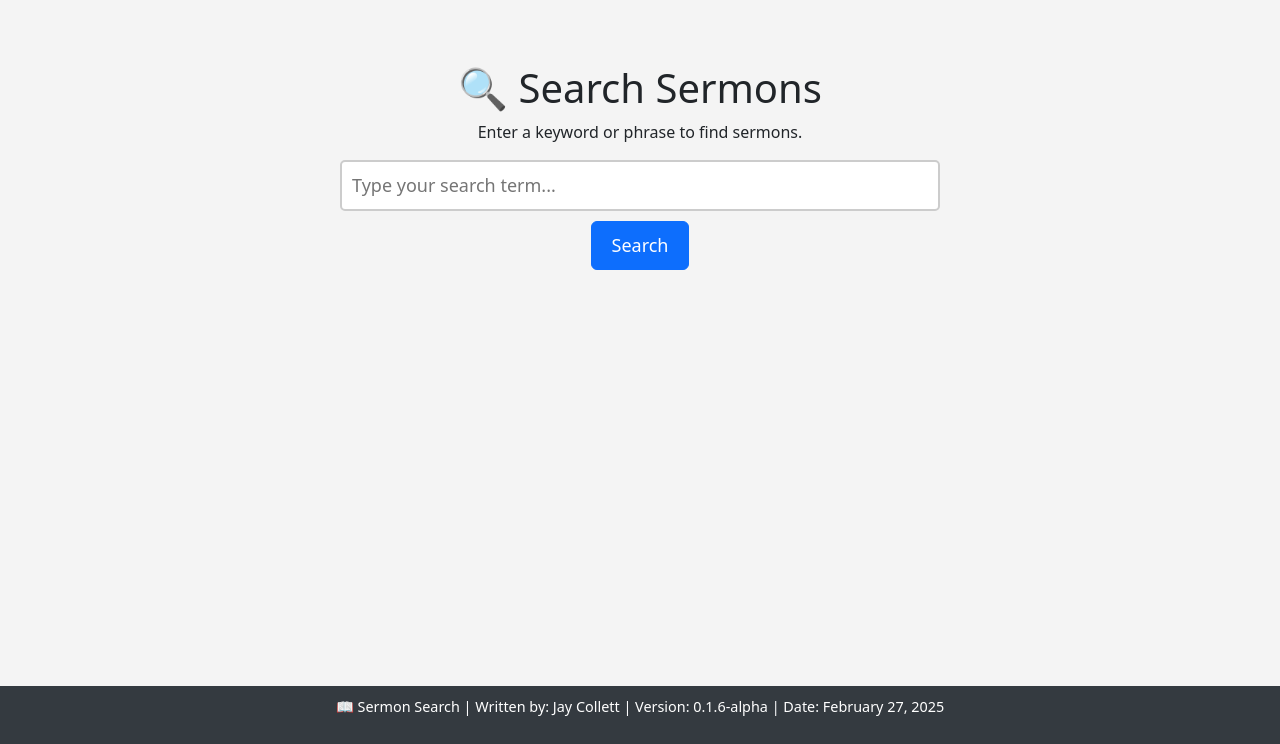
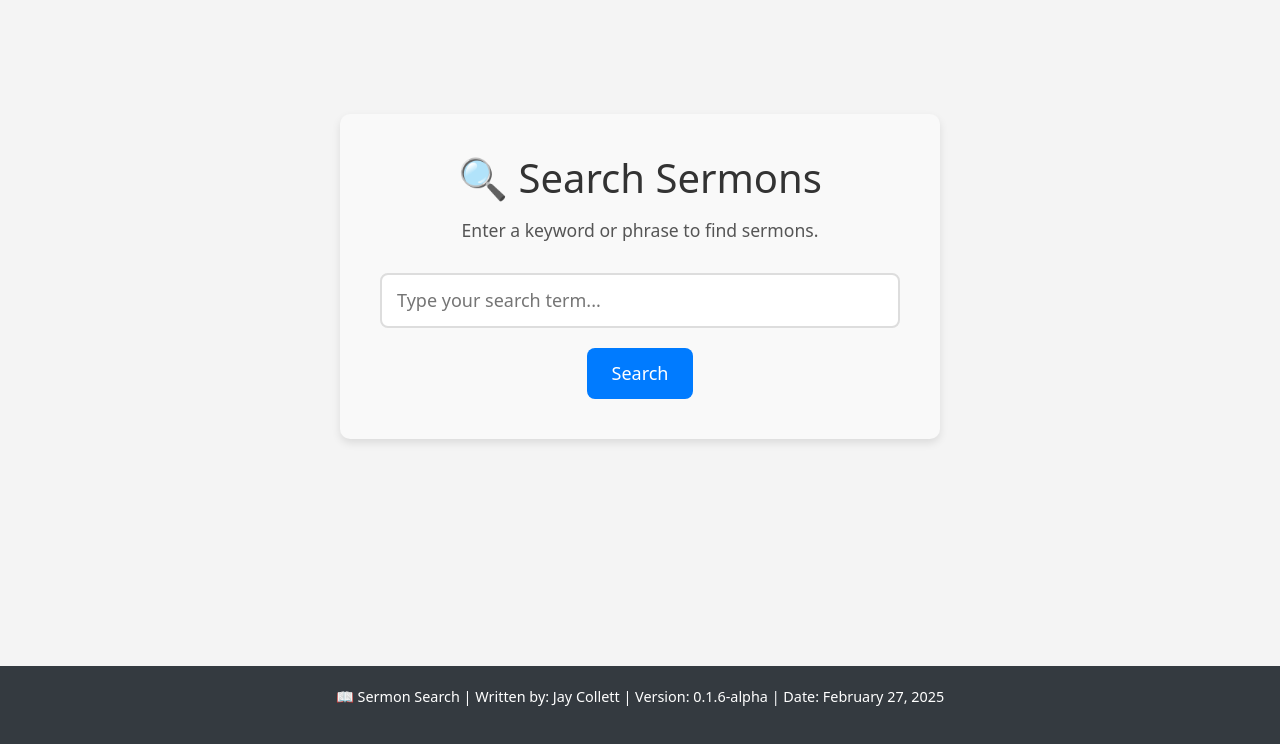
Before and after one commit to jaycollett/TCFSermonSearcher, a Flask app: page /search in a window 1280 px wide. Shown: the part 56-800 px from the top of the page. Run offline with Flask 3, Linux system fonts and the light colour scheme.

Commit message:
Adds support for escaping char in sqllite

```diff
--- a/app.py
+++ b/app.py
@@ -30,11 +30,14 @@ def extract_relevant_snippets(transcript, query, max_snippets=3, context_words=8
     """Extract snippets of text surrounding the search query."""
     matched_snippets = []
 
+    # Escape the query for use in regex
+    escaped_query = re.escape(query)
+
     # Use regular expression to find the exact phrase in the transcript
-    matches = re.finditer(re.escape(query), transcript)
+    matches = re.finditer(escaped_query, transcript, re.IGNORECASE)
 
     for match in matches:
-        start = max(0, match.start() - context_words * 5) #Multiply context words to get character context.
+        start = max(0, match.start() - context_words * 5)
         end = min(len(transcript), match.end() + context_words * 5)
         snippet = transcript[start:end]
         matched_snippets.append(snippet)
@@ -63,7 +66,10 @@ def highlight_search_terms(text, query):
     if not query or query.strip() == "":
         return text
 
-    regex = re.compile(rf'({re.escape(query)})', re.IGNORECASE)
+    # Escape the query for use in regex
+    escaped_query = re.escape(query)
+
+    regex = re.compile(rf'({escaped_query})', re.IGNORECASE)
     text = regex.sub(r'<span class="highlight">\1</span>', text)
 
     return text
@@ -86,7 +92,11 @@ def search():
 
     try:
         db = get_db()
-        cur = db.execute("SELECT id, title, mp3_file, transcript FROM sermons_fts WHERE sermons_fts MATCH ? LIMIT 25", (query,))
+        # Escape double quotes within the query
+        escaped_query = query.replace('"', '""')
+        # Explicit string concatenation
+        fts_query = '"' + escaped_query + '"'
+        cur = db.execute("SELECT id, title, mp3_file, transcript FROM sermons_fts WHERE sermons_fts MATCH ? LIMIT 25", (fts_query,))
         sermons = cur.fetchall()
 
         for sermon in sermons:
--- a/templates/layout.html
+++ b/templates/layout.html
@@ -4,27 +4,41 @@
     <meta charset="UTF-8">
     <title>Sermon Search</title>
     <meta name="viewport" content="width=device-width, initial-scale=1">
+    <meta name="description" content="Searchable sermon transcripts. Find past sermons easily.">
     <link rel="stylesheet" href="https://cdn.jsdelivr.net/npm/bootstrap@5.3.0/dist/css/bootstrap.min.css">
     <style>
         body {
             padding-top: 70px;
-      background-color: #f4f4f4; /* Light grey background */
+            background-color: #f4f4f4;
             display: flex;
             flex-direction: column;
             min-height: 100vh;
         }
+
         .content-wrapper {
             flex: 1;
+            padding: 20px; /* Added padding */
         }
+
         .footer {
             background-color: #343a40;
             color: white;
             text-align: center;
-      padding: 10px;
+            padding: 20px 10px; /* Increased vertical padding */
             font-size: 0.9rem;
-      position: relative;
-      bottom: 0;
             width: 100%;
+        }
+
+        .navbar-nav .nav-link {
+            transition: color 0.3s ease; /* Smooth hover transition */
+        }
+
+        .navbar-nav .nav-link:hover {
+            color: #aaa; /* Lighter color on hover */
+        }
+
+        .navbar {
+            padding: 0.5rem 1rem; /* Added padding to navbar */
         }
     </style>
 </head>
@@ -32,7 +46,8 @@
 <nav class="navbar navbar-expand-lg navbar-dark bg-dark fixed-top">
     <div class="container">
         <a class="navbar-brand" href="{{ url_for('index') }}">Sermon Search</a>
-      <button class="navbar-toggler" type="button" data-bs-toggle="collapse" data-bs-target="#navbarNav">
+        <button class="navbar-toggler" type="button" data-bs-toggle="collapse" data-bs-target="#navbarNav"
+                aria-controls="navbarNav" aria-expanded="false" aria-label="Toggle navigation">
             <span class="navbar-toggler-icon"></span>
         </button>
         <div class="collapse navbar-collapse" id="navbarNav">
--- a/templates/search.html
+++ b/templates/search.html
@@ -3,21 +3,54 @@
 <style>
     .search-container {
         max-width: 600px;
-    margin: auto;
+        margin: 80px auto; /* Increased top margin for better spacing */
         text-align: center;
-    padding-top: 50px;
+        padding: 40px; /* Added padding for a cleaner look */
+        background-color: #f9f9f9; /* Light background */
+        border-radius: 10px; /* Rounded corners */
+        box-shadow: 0 4px 8px rgba(0, 0, 0, 0.1); /* Subtle shadow */
     }
+
+    .search-container h1 {
+        font-size: 2.5rem; /* Larger heading */
+        margin-bottom: 15px;
+        color: #333;
+    }
+
+    .search-container p {
+        font-size: 1.1rem;
+        color: #555;
+        margin-bottom: 30px;
+    }
+
     .search-box {
         width: 100%;
-    padding: 10px;
+        padding: 12px 15px; /* Increased padding */
         font-size: 18px;
-    border: 2px solid #ccc;
-    border-radius: 5px;
+        border: 2px solid #ddd; /* Lightened border */
+        border-radius: 8px; /* More rounded corners */
+        transition: border-color 0.3s ease; /* Smooth border transition */
     }
+
+    .search-box:focus {
+        border-color: #007bff; /* Highlight border on focus */
+        outline: none; /* Remove default focus outline */
+    }
+
     .search-button {
-    margin-top: 10px;
-    padding: 10px 20px;
+        margin-top: 20px;
+        padding: 12px 25px; /* Increased padding */
         font-size: 18px;
+        background-color: #007bff; /* Primary button color */
+        color: white;
+        border: none;
+        border-radius: 8px;
+        cursor: pointer;
+        transition: background-color 0.3s ease;
+    }
+
+    .search-button:hover {
+        background-color: #0056b3; /* Darker background on hover */
     }
 </style>
 
@@ -26,7 +59,7 @@
     <p>Enter a keyword or phrase to find sermons.</p>
     <form action="{{ url_for('search') }}" method="get">
         <input type="text" name="q" class="search-box" placeholder="Type your search term..." required>
-    <button type="submit" class="btn btn-primary search-button">Search</button>
+        <button type="submit" class="search-button">Search</button>
     </form>
 </div>
 {% endblock %}
```
Also changed, not shown: templates/error.html (added, +44 -0 lines), templates/index.html (+51 -7 lines). Lines whose indentation alone changed are shown as unchanged.
